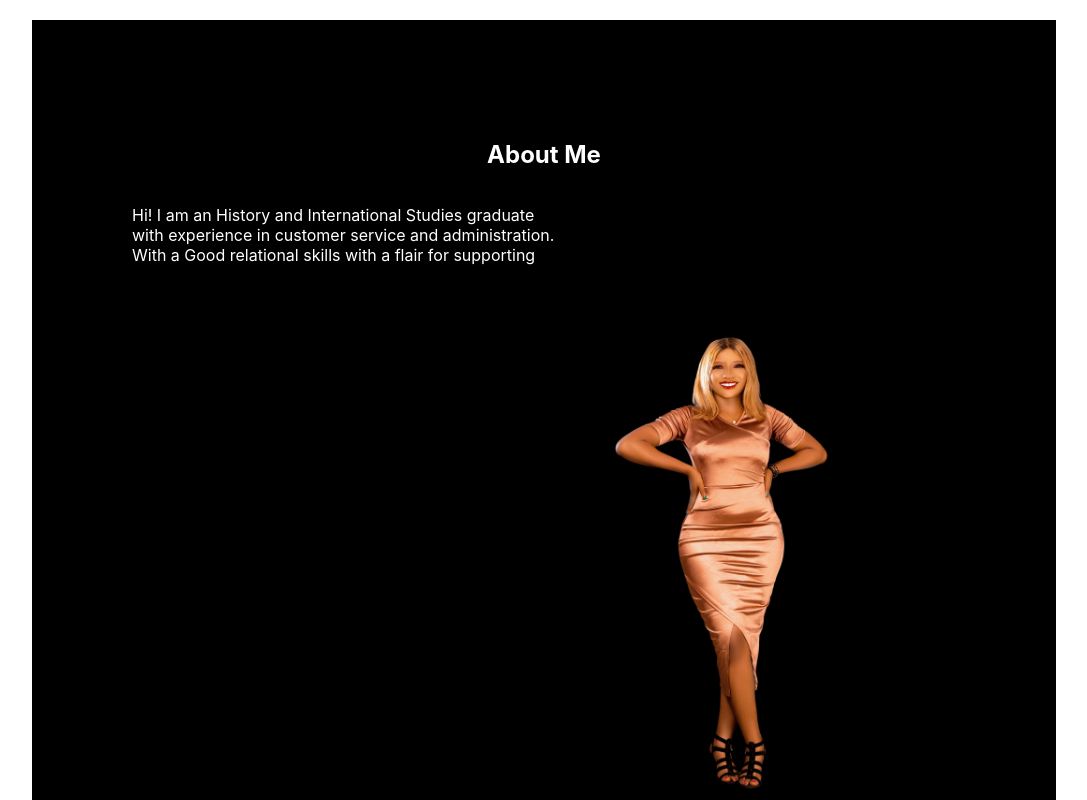
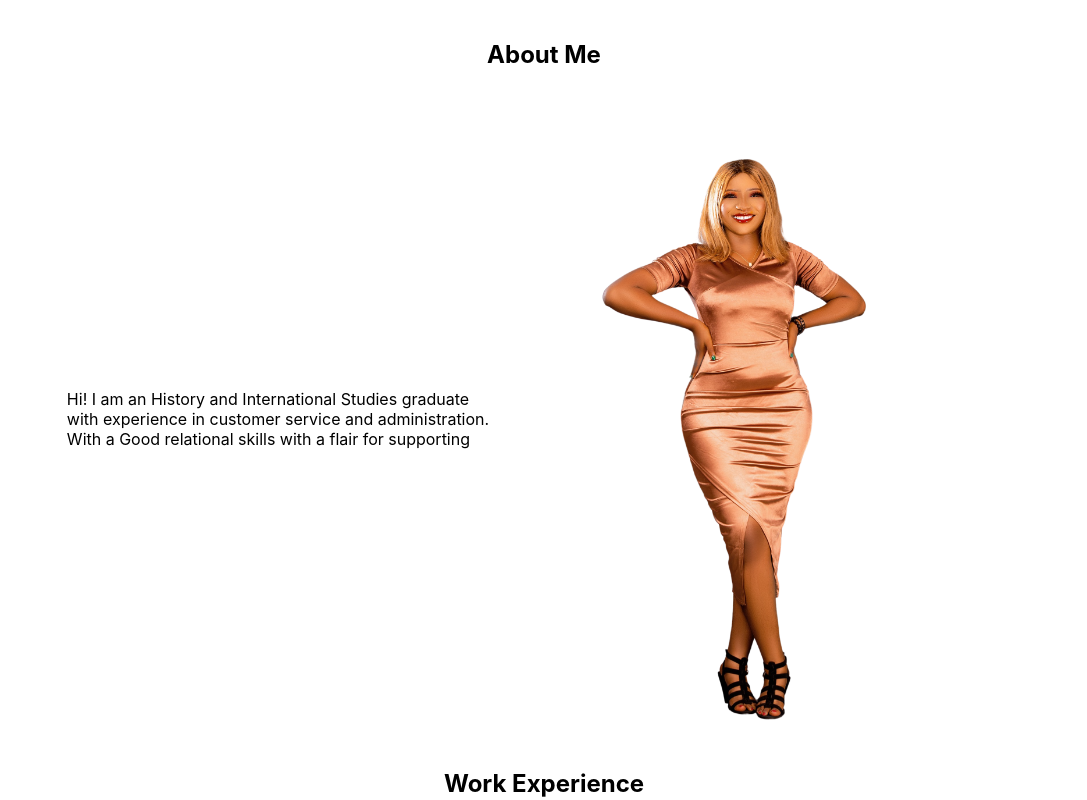
Before and after one commit to Proac-Tee/yetunde-portfolio-website, a React (Create React App) app: page / in a window 1280 px wide. Shown: the top 800 px of the page, without its empty margins (96-1183 px from the left). Built offline with nearby package versions, Linux system fonts and the light colour scheme.

Commit message:
feat: About component updated

```diff
--- a/src/components/profiles/About.js
+++ b/src/components/profiles/About.js
@@ -6,8 +6,9 @@ import classes from "./About.module.css";
 const About = () => {
   return (
     <Fragment>
+      <div className={classes.container}>
+        <h2>About Me</h2>
         <div className={classes.about}>
-        <h2>About Me</h2>
           <p>
             Hi! I am an History and International Studies graduate <br /> with
             experience in customer service and administration.
@@ -16,6 +17,7 @@ const About = () => {
           </p>
           <img src={yetunde} alt="yetunde-img" className={classes.images} />
         </div>
+      </div>
     </Fragment>
   );
 };
--- a/src/components/profiles/About.module.css
+++ b/src/components/profiles/About.module.css
@@ -1,25 +1,26 @@
-.images {
+body {
+  margin: 0%;
+}
+
+h2 {
+  text-align: center;
+}
+
+.container {
+  color: #000;
+  width: 100%;
+}
+
+.about {
+  display: flex;
+  justify-content: center;
+  align-items: center;
+}
+
+.container img {
   width: 50%;
   height: 100%;
   bottom: 10px;
   float: right;
   padding: 0 20px 20px 0;
 }
-
-.about {
-  background: #000;
-  padding: 100px;
-  min-height: 100vh;
-  color: #fff;
-  justify-content: center;
-  align-items: center;
-}
-
-p {
-  text-align: left;
-  display: inline-block;
-}
-
-h2 {
-  text-align: center;
-}
```
Lines whose indentation alone changed are shown as unchanged.
